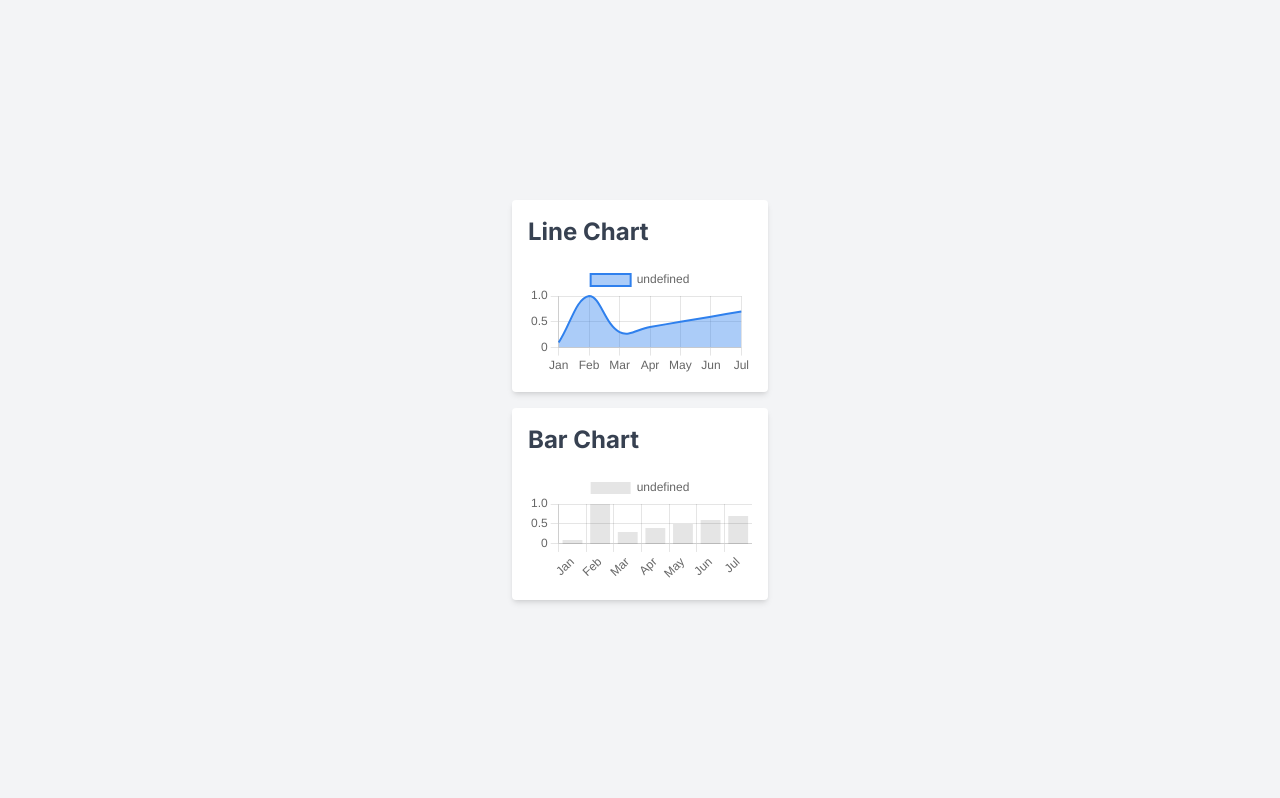
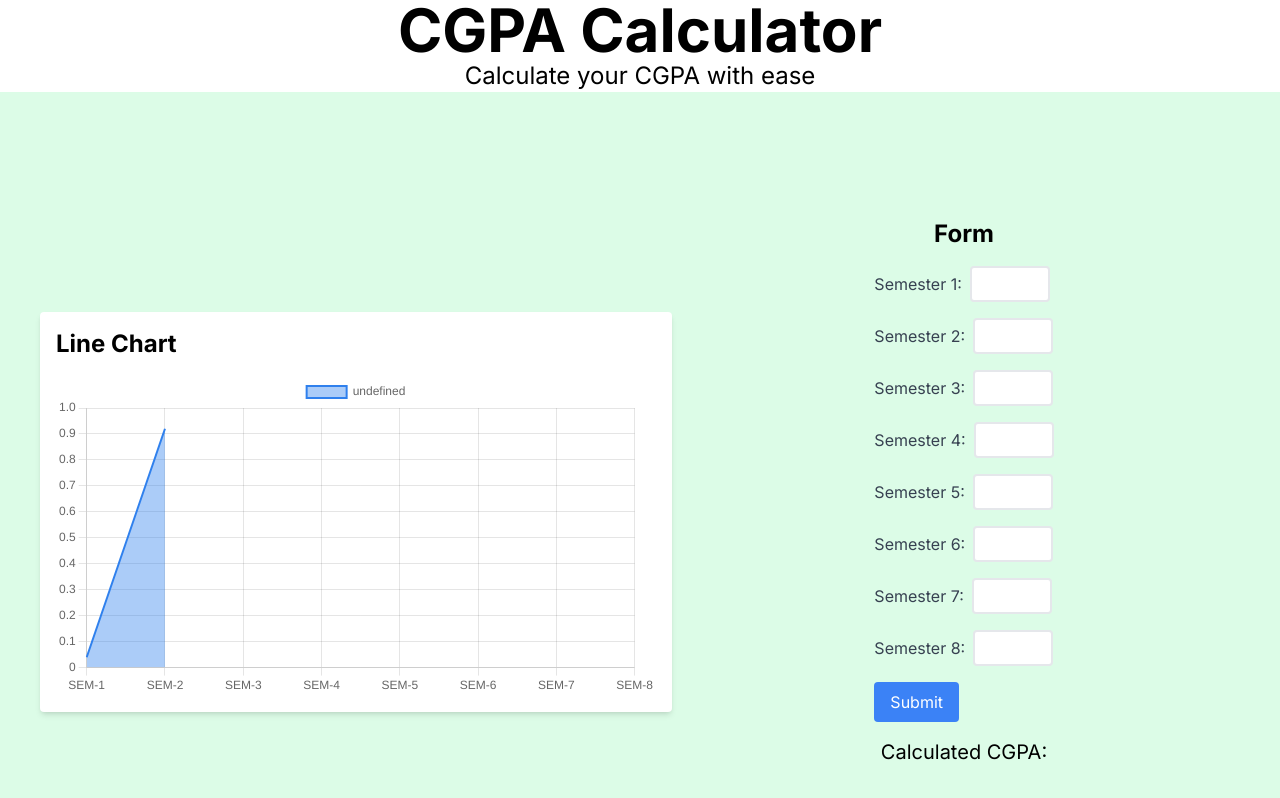
Before and after one commit to sshrey15/dashBoard, a Next.js app: page / in a window 1280 px wide. Shown: the top 798 px of the page. Built offline with nearby package versions, Linux system fonts and the light colour scheme.

Commit message:
Refactor chart and add form component

```diff
--- a/src/app/page.js
+++ b/src/app/page.js
@@ -1,4 +1,5 @@
-"use client"
+"use client";
+import Form from "@/components/Form";
 import {
   Chart as ChartJS,
   CategoryScale,
@@ -10,10 +11,11 @@ import {
   Legend,
   Filler,
   BarElement,
-} from 'chart.js';
+} from "chart.js";
 
 ChartJS.register(
   CategoryScale,
+
   LinearScale,
   PointElement,
   BarElement,
@@ -21,63 +23,77 @@ ChartJS.register(
   Filler,
   Title, // Corrected from 'Ttile'
   Tooltip,
-  Legend,
+  Legend
 );
 
-import {Bar, Line, Scatter, Bubble} from 'react-chartjs-2';
+import { Bar, Line, Scatter, Bubble, Doughnut } from "react-chartjs-2";
 
 export default function Home() {
-
-  const data ={
-    labels: ['Jan', 'Feb', 'Mar', 'Apr', 'May', 'Jun', 'Jul'],
+  const data = {
+    labels: [
+      "SEM-1",
+      "SEM-2",
+      "SEM-3",
+      "SEM-4",
+      "SEM-5",
+      "SEM-6",
+      "SEM-7",
+      "SEM-8",
+    ],
     datasets: [
       {
-        data: [10, 100, 30, 40, 50, 60, 70],
+        data: [9.06, 9.28],
       },
     ],
   };
 
-  const options ={
+  const options = {
     plugins: {
       Legend: {
         display: false,
-      }
+      },
     },
 
     elements: {
       line: {
         tension: 0.4,
         borderWidth: 2,
-        borderColor: 'rgba(47, 128, 237, 1)',
+        borderColor: "rgba(47, 128, 237, 1)",
         fill: "start",
-        backgroundColor: 'rgba(47, 128, 237, 0.4)',
-
+        backgroundColor: "rgba(47, 128, 237, 0.4)",
       },
       point: {
         radius: 0,
         hitRadius: 0,
-      }
+      },
     },
 
-      scales:{
+    scales: {
       xAxis: {
         display: false,
       },
       yAxis: {
         display: false,
-      }
-    }
-  }
+      },
+    },
+  };
   return (
     <>
-    <div className="flex flex-col items-center justify-center min-h-screen bg-gray-100">
-      <div className="p-4 bg-white rounded shadow-md w-64">
-        <h2 className="text-2xl font-bold mb-4 text-gray-700">Line Chart</h2>
-        <Line data={data} width={50} height={25} options={options} />
+      <div className="flex flex-col justify-center items-center">
+        <h1 className="text-6xl font-bold light:text-gray-700">CGPA Calculator</h1>
+        <p className="text-2xl light:text-gray-700">Calculate your CGPA with ease</p>
       </div>
-      <div className="p-4 bg-white rounded shadow-md w-64 mt-4">
-        <h2 className="text-2xl font-bold mb-4 text-gray-700">Bar Chart</h2>
-        <Bar data={data} width={50} height={25} options={options} />
+      <div className="grid md:grid-cols-1 lg:grid-cols-2 gap-4 items-center justify-center min-h-screen bg-green-100">
+        <div className="p-4 ml-10 mt-10 bg-white rounded shadow-md md:w-1/2 lg:w-full">
+          <h2 className="text-2xl font-bold mb-4 light:text-gray-700">
+            Line Chart
+          </h2>
+          <Line data={data} width={300} height={160} options={options} />
+        </div>
+        <div className="flex flex-col justify-center items-center lg:w-full">
+          <h2 className="text-2xl font-bold mb-4 light:text-gray-700">Form</h2>
+          <Form />
+          <p className="mt-4 text-xl light:text-gray-700">Calculated CGPA: </p>
         </div>
       </div>
     </>
--- /dev/null
+++ b/src/components/Form.jsx
@@ -0,0 +1,17 @@
+import React from 'react'
+
+const Form = () => {
+  return (
+    <form className="space-y-4">
+      {Array.from({ length: 8 }, (_, i) => (
+        <div key={i} className="flex items-center space-x-2">
+          <label htmlFor={`semester-${i + 1}`} className="text-gray-700">Semester {i + 1}:</label>
+          <input id={`semester-${i + 1}`} type="number" min="0" max="100" className="border-2 border-gray-200 rounded w-20 p-1 bg-white text-black" />
+        </div>
+      ))}
+      <button type="submit" className="bg-blue-500 text-white px-4 py-2 rounded">Submit</button>
+    </form>
+  )
+}
+
+export default Form
```
Also changed, not shown: lib/prisma.js (deleted, +0 -15 lines), lib/data.js (deleted). Lines whose indentation alone changed are shown as unchanged.
